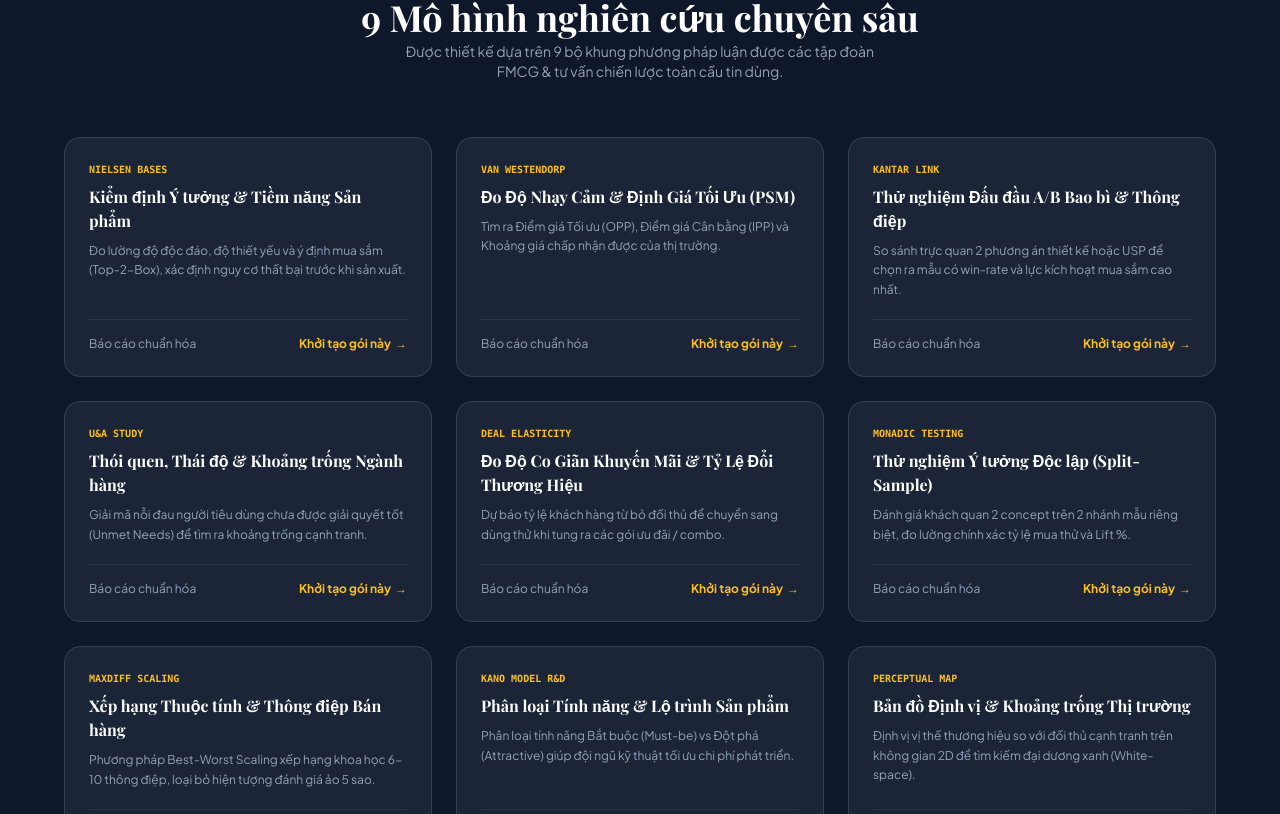
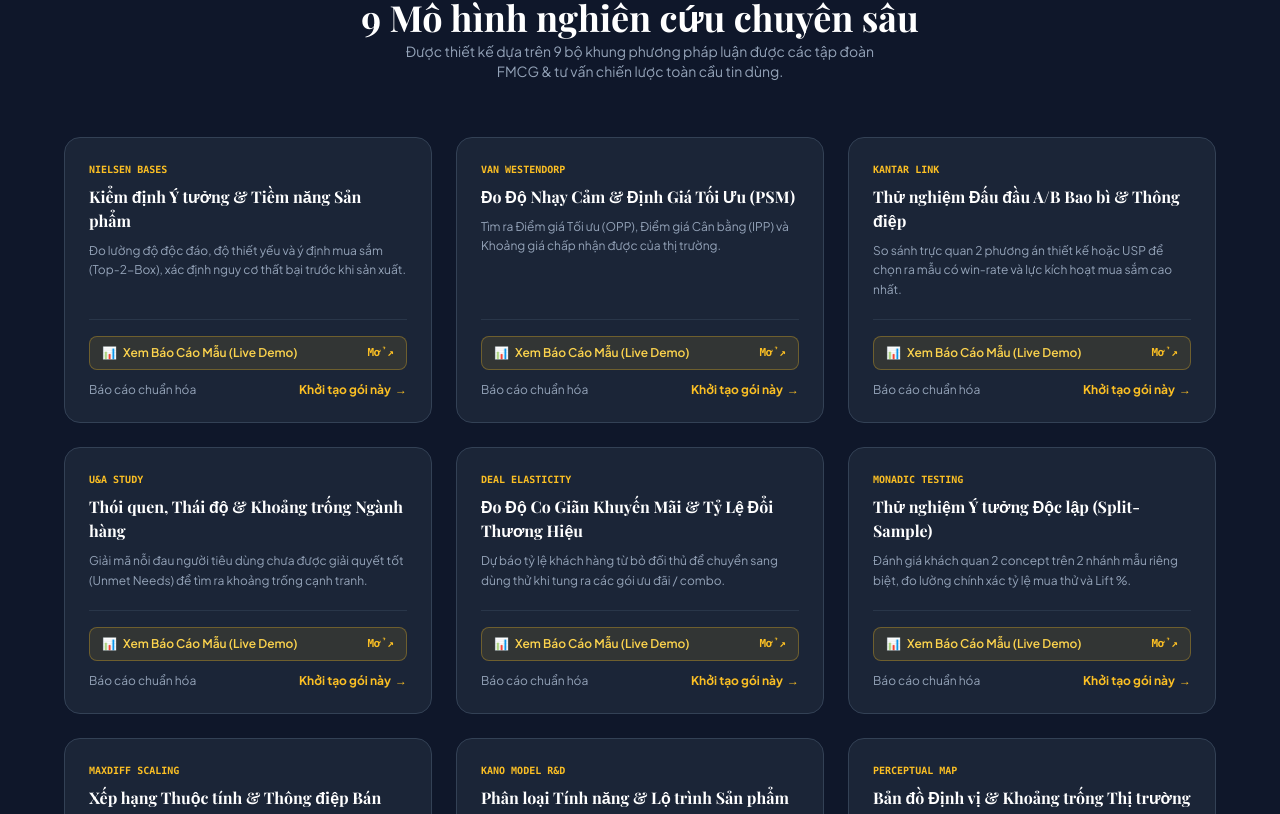
Before and after one commit to 1weddingasia/ai-market-research-22102026, a Next.js app in the folder frontend/: page / in a window 1280 px wide. Shown: the part 1586-2400 px from the top of the page. Built offline with nearby package versions, Linux system fonts and the light colour scheme.

Commit message:
feat: add direct live demo report links to 9 methodology cards on homepage

```diff
--- a/frontend/app/page.tsx
+++ b/frontend/app/page.tsx
@@ -424,8 +424,21 @@ export default function HomePage() {
           </div>
 
           <div className="grid grid-cols-1 md:grid-cols-2 lg:grid-cols-3 gap-5 sm:gap-6">
-            {METHODS.map((m) => (
-              <div key={m.id} className="bg-slate-800/80 border border-slate-700 p-5 sm:p-6 rounded-2xl hover:border-amber-400/50 transition-all flex flex-col justify-between">
+            {METHODS.map((m) => {
+              const demoUrl = {
+                nielsen_bases: '/results/DEMO-NIELSEN-BASES',
+                van_westendorp: '/results/DEMO-VAN-WESTENDORP',
+                ab_testing: '/results/DEMO-AB-TESTING',
+                monadic: '/results/DEMO-MONADIC',
+                maxdiff: '/results/DEMO-MAXDIFF',
+                kano: '/results/DEMO-KANO',
+                brand_map: '/results/DEMO-BRAND-MAP',
+                ua_study: '/results/DEMO-UA-STUDY',
+                deal_elasticity: '/results/DEMO-DEAL-ELASTICITY',
+              }[m.id] || '/results/DEMO-NIELSEN-BASES';
+
+              return (
+                <div key={m.id} className="bg-slate-800/80 border border-slate-700 p-5 sm:p-6 rounded-2xl hover:border-amber-400/50 transition-all flex flex-col justify-between group">
                   <div>
                     <span className="text-[10px] font-mono font-bold text-amber-400 block mb-2">
                       {m.code}
@@ -437,7 +450,21 @@ export default function HomePage() {
                       {m.desc}
                     </p>
                   </div>
-                <div className="mt-5 pt-4 border-t border-slate-700/60 flex items-center justify-between text-xs">
+                  <div className="mt-5 pt-4 border-t border-slate-700/60 flex flex-col gap-2.5 text-xs">
+                    <Link
+                      href={demoUrl}
+                      target="_blank"
+                      className="w-full inline-flex items-center justify-between px-3 py-2 rounded-lg bg-amber-400/10 hover:bg-amber-400/20 text-amber-300 border border-amber-400/30 text-xs font-semibold transition-all group/btn"
+                      title="Mở xem báo cáo mẫu thực tế trong tab mới (gồm 4 Tab tương tác & Bản in 6 Trang A4)"
+                    >
+                      <span className="inline-flex items-center gap-1.5">
+                        <span>📊</span>
+                        <span>Xem Báo Cáo Mẫu (Live Demo)</span>
+                      </span>
+                      <span className="text-[11px] font-mono text-amber-400 group-hover/btn:translate-x-0.5 transition-transform">Mở ↗</span>
+                    </Link>
+
+                    <div className="flex items-center justify-between pt-0.5">
                       <span className="text-slate-400">Báo cáo chuẩn hóa</span>
                       <Link
                         href={`/wizard?model=${m.id}`}
@@ -448,7 +475,9 @@ export default function HomePage() {
                       </Link>
                     </div>
                   </div>
-            ))}
+                </div>
+              );
+            })}
           </div>
         </div>
       </section>
```
Lines whose indentation alone changed are shown as unchanged.
